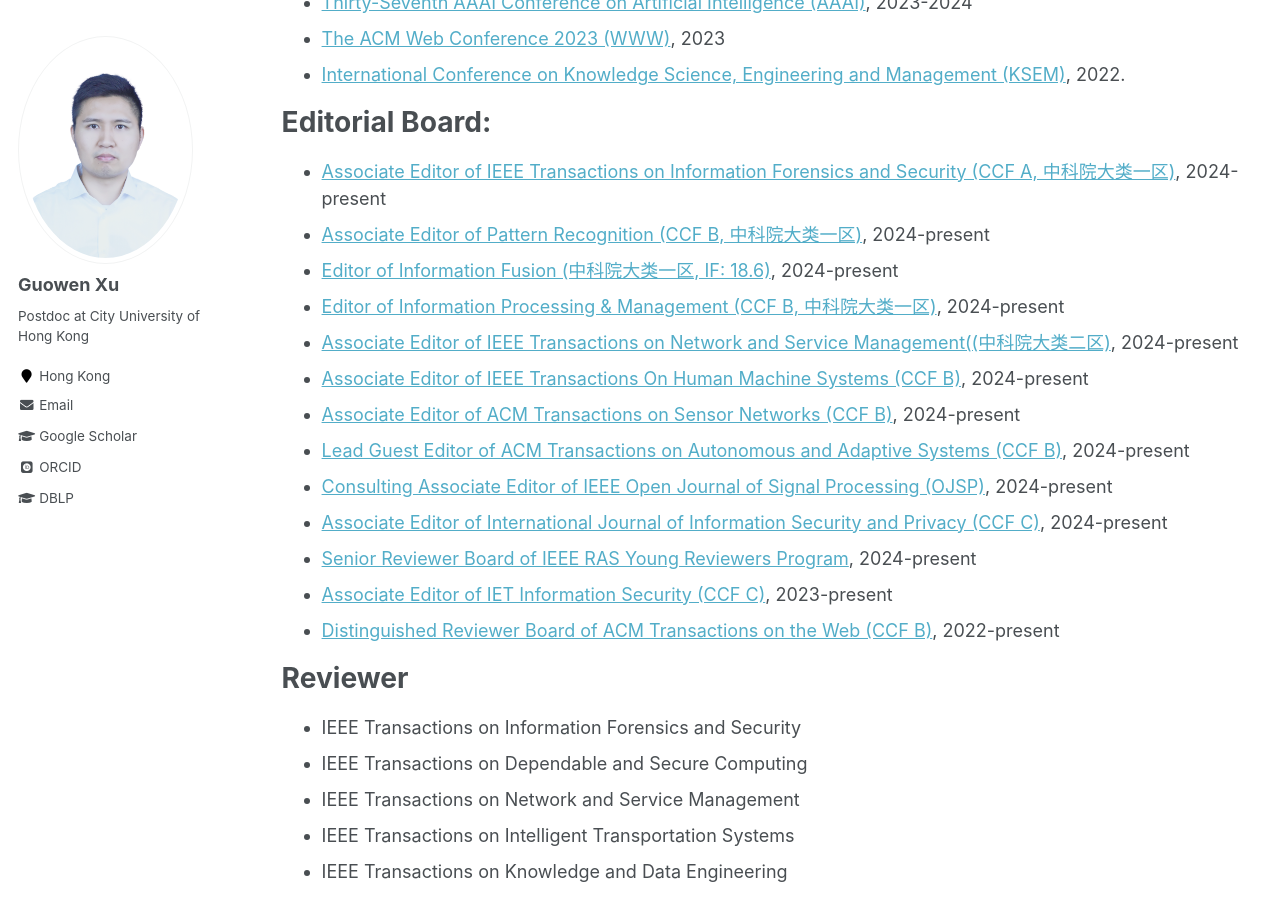
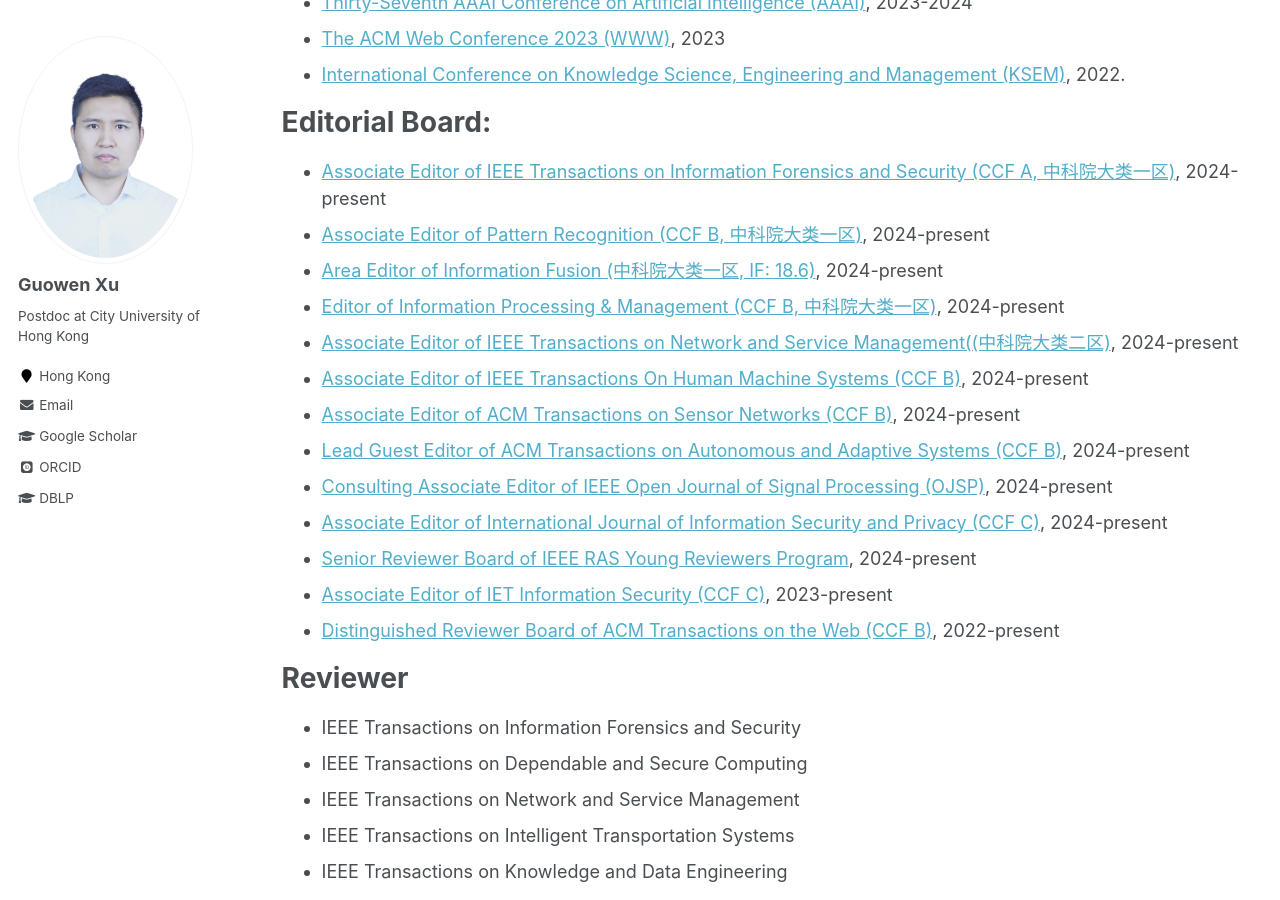
Before and after one commit to Guowen-xu/guowen-xu.github.io, a Jekyll site: the page built from _pages/services.md, in a window 1280 px wide and 900 px high, scrolled down 367 px. Built offline with Jekyll 4.4.1, drawn with Linux system fonts in a browser that asks for light colours; some web fonts are replaced.

Commit message:
Update services.md

```diff
--- a/_pages/services.md
+++ b/_pages/services.md
@@ -18,7 +18,7 @@ Editorial Board:
 ======
 * [Associate Editor of IEEE Transactions on Information Forensics and Security (CCF A, 中科院大类一区)](https://signalprocessingsociety.org/publications-resources/ieee-transactions-information-forensics-and-security/editorial-board), 2024-present
 * [Associate Editor of Pattern Recognition (CCF B, 中科院大类一区)](https://www.sciencedirect.com/journal/pattern-recognition/about/editorial-board), 2024-present
-* [Editor of Information Fusion (中科院大类一区, IF: 18.6)](https://www.sciencedirect.com/journal/information-fusion/about/editorial-board), 2024-present
+* [Area Editor of Information Fusion (中科院大类一区, IF: 18.6)](https://www.sciencedirect.com/journal/information-fusion/about/editorial-board), 2024-present
 * [Editor of Information Processing & Management (CCF B, 中科院大类一区)](https://www.sciencedirect.com/journal/information-processing-and-management/about/editorial-board), 2024-present
 * [Associate Editor of IEEE Transactions on Network and Service Management((中科院大类二区)](https://www.comsoc.org/publications/journals/ieee-tnsm/ieee-transactions-network-and-service-management-editorial-board), 2024-present
 * [Associate Editor of IEEE Transactions On Human Machine Systems (CCF B)](https://www.ieeesmc.org/publications/transactions-on-human-machine-systems/associate-editors/), 2024-present
```
